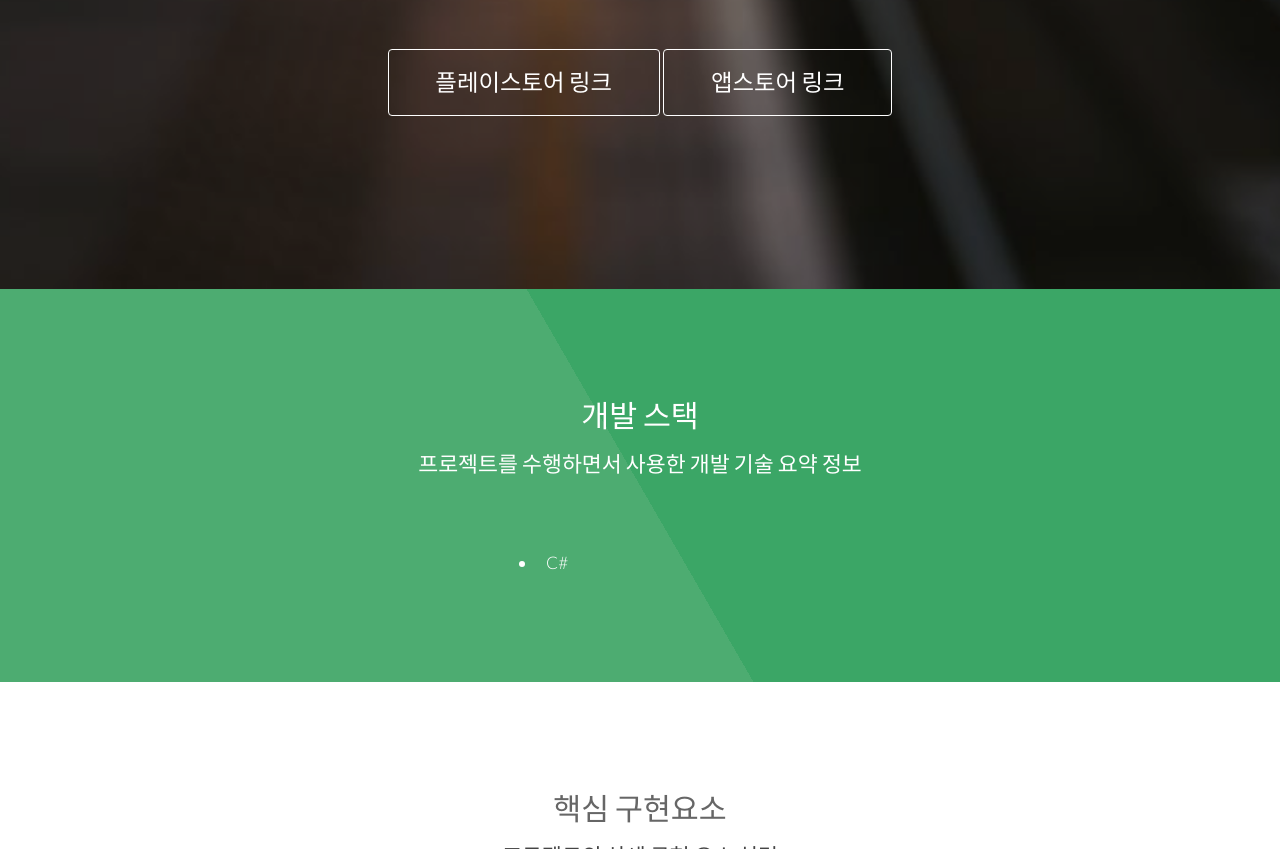
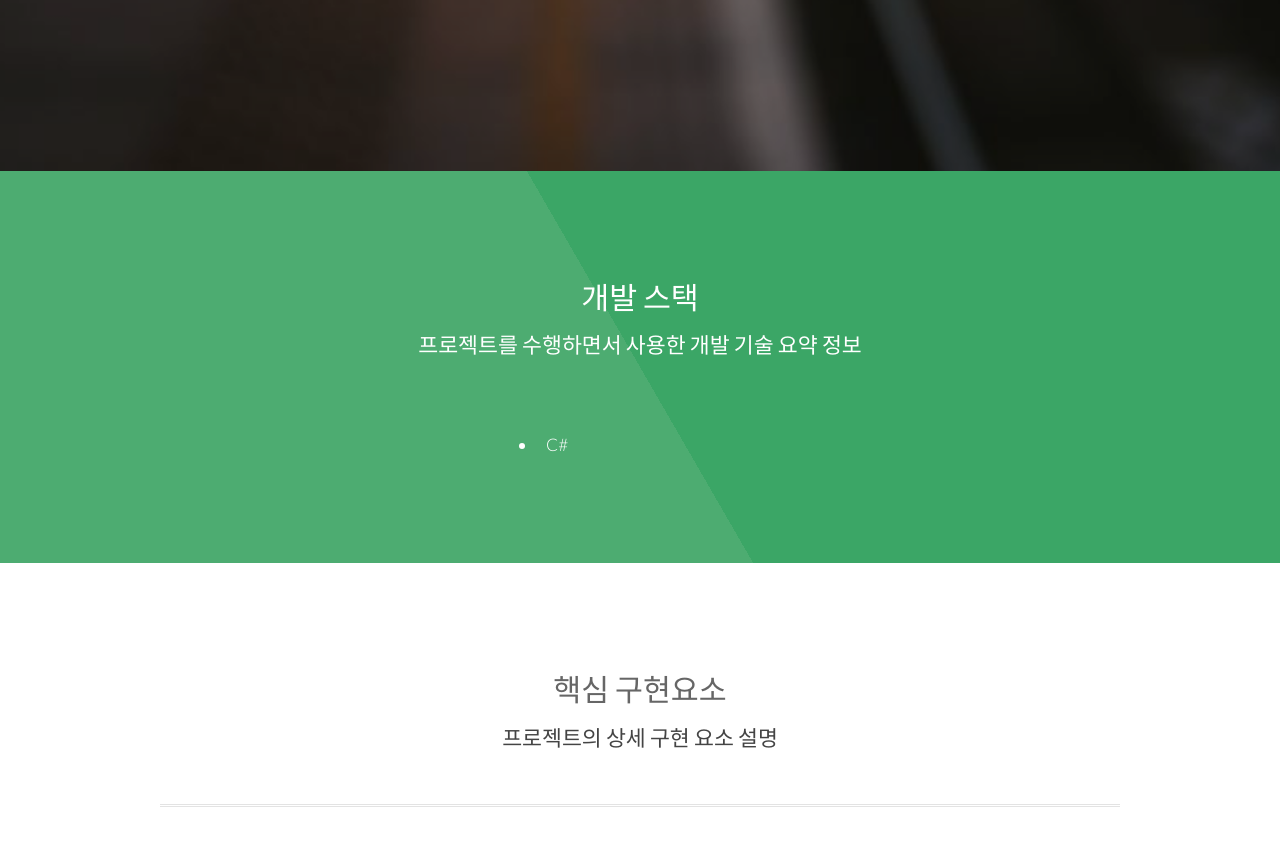
Before and after one commit to ajh322/portfolio, a plain HTML site: page desc/03_webtoon.html in a window 1280 px wide. Shown: the part 936-1785 px from the top of the page. Drawn offline with Linux system fonts and the light colour scheme.

Commit message:
내용 수정

```diff
--- a/desc/03_webtoon.html
+++ b/desc/03_webtoon.html
@@ -47,12 +47,6 @@
 					<p>개발기간 : 1개월</p>
 					<p>프로젝트 참여인원 : 1인</p>
 				</div>
-				<ul class="actions">
-					<li>
-						<a target="blank" href="https://play.google.com/store/apps/details?id=com.percent.mechaheadleague" class="button big">플레이스토어 링크</a>
-						<a target="blank" href="https://apps.apple.com/us/app/mecha-head-league/id1525510636" class="button big">앱스토어 링크</a>
-					</li>
-				</ul>
 			</section>
 
 		<!-- One -->
```
